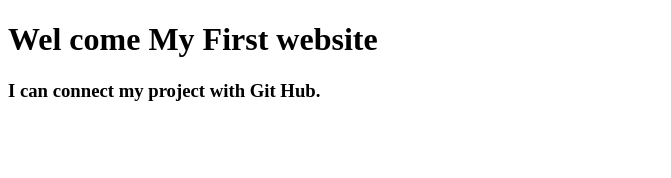
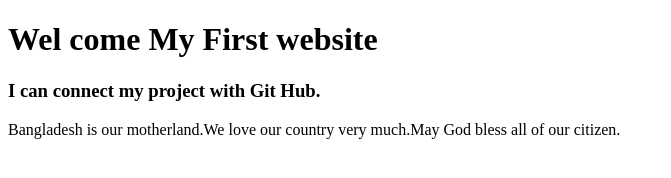
Before and after one commit to bipreshroy/my_first_website, a plain HTML site: page index.html in a window 1280 px wide. Shown: the whole page, without its empty margins (0-671 px from the left). Drawn offline with Linux system fonts and the light colour scheme.

Commit message:
bangladesh

```diff
--- a/index.html
+++ b/index.html
@@ -8,5 +8,7 @@
 <body>
     <h1>Wel come My First website</h1>
     <h3>I can connect my project with Git Hub.</h3>
+    <p>Bangladesh is our motherland.We love our country very much.May God bless all of our citizen.</p>
+
 </body>
 </html>
```
